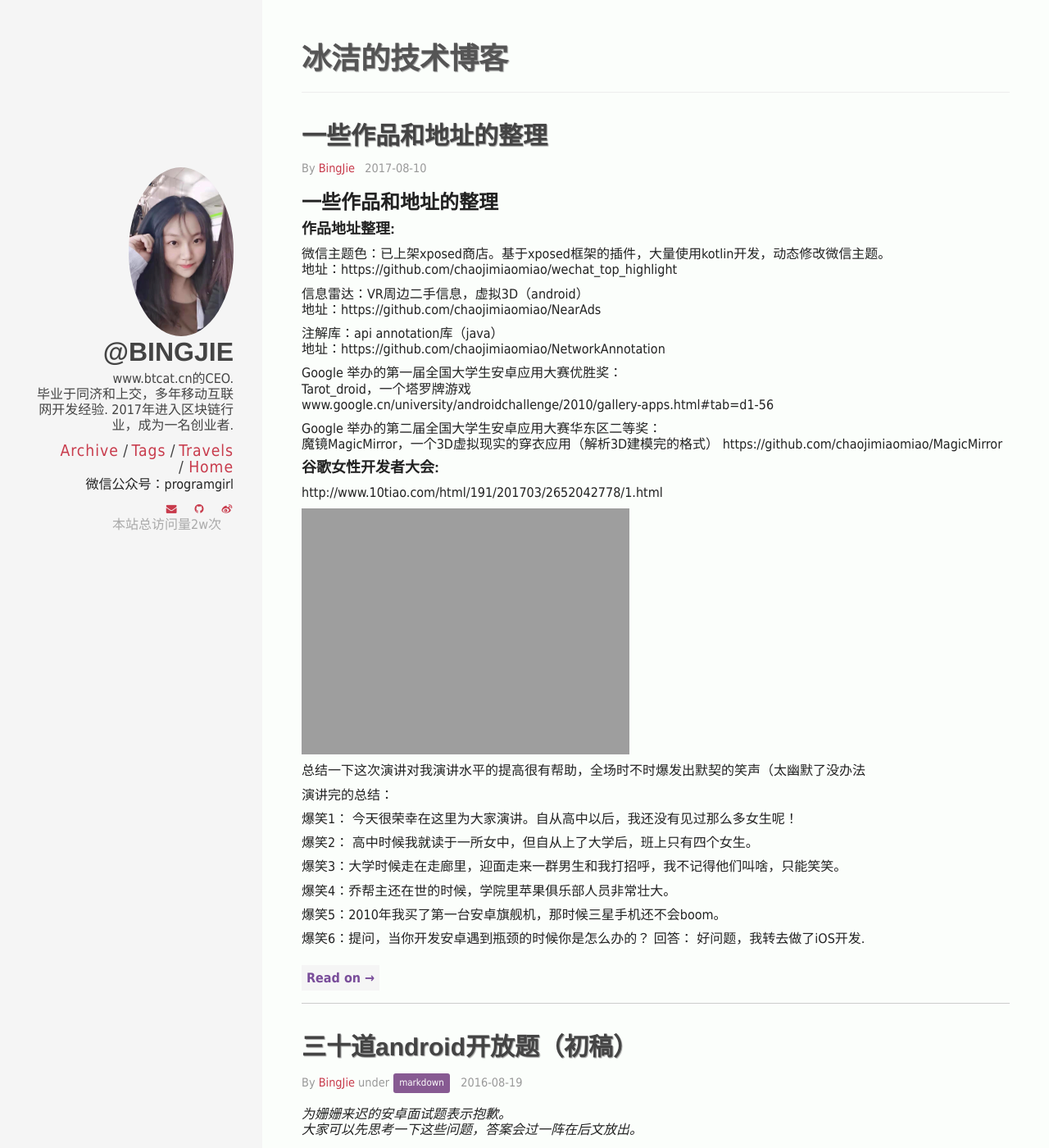
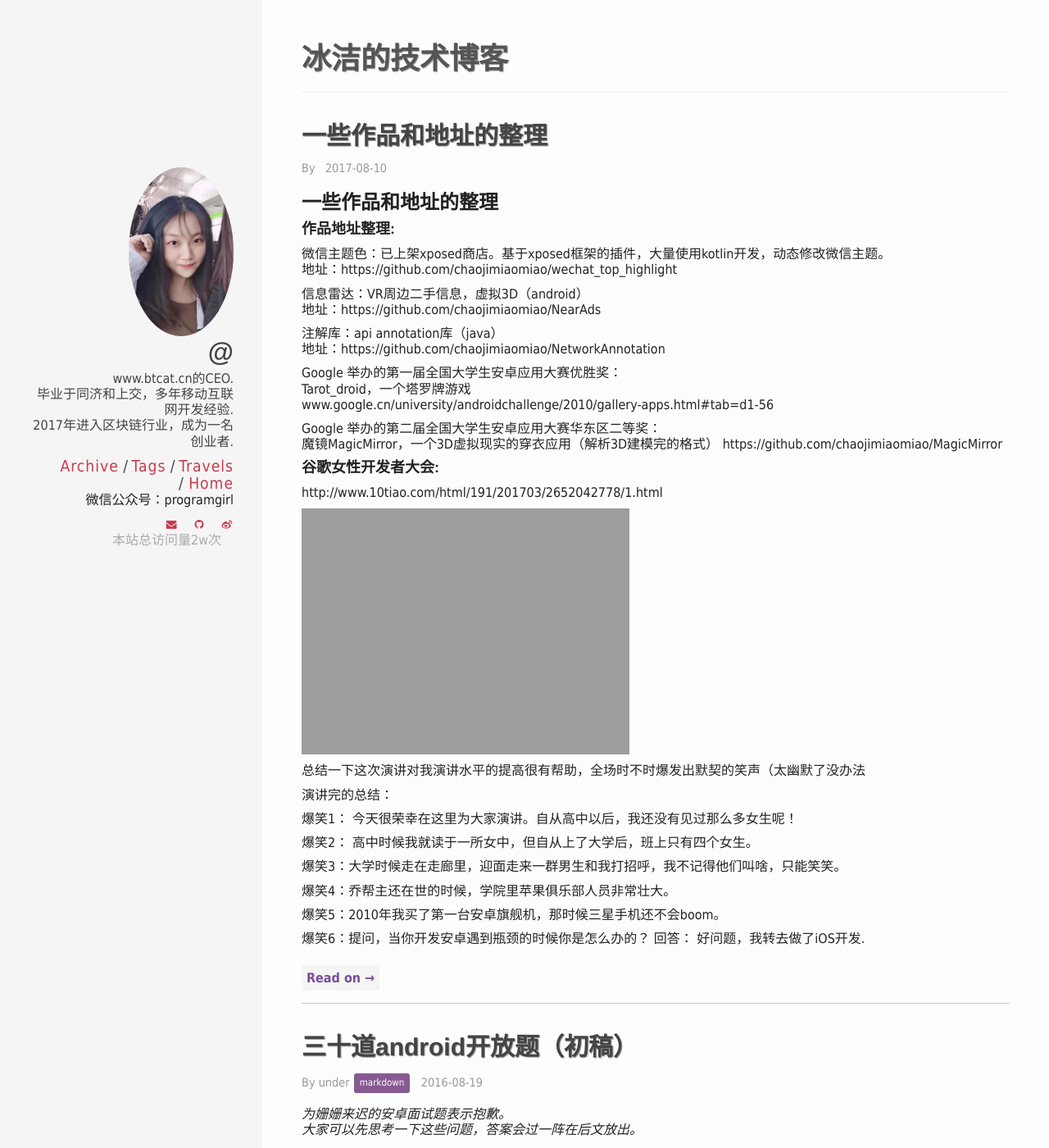
Before and after one commit to chaojimiaomiao/chaojimiaomiao.github.io, a Jekyll site: the page built from index.html, in a window 1280 px wide and 1400 px high. Shown: the whole window at 82% size. Built offline with Jekyll 4.4.1, drawn with Linux system fonts in a browser that asks for light colours; comment, search, counter and statistics services are not loaded; some of the changed text lies outside the part shown.

Commit message:
no message

```diff
--- a/_config.yml
+++ b/_config.yml
@@ -8,6 +8,7 @@ email: chaojimiaomiao@139.com
 description: > # this means to ignore newlines until "baseurl:"
  冰洁的独立技术博客，关于iOS和android。定期更新，欢迎关注。
 url: http://chaojimiaomiao.github.io # the base hostname & protocol for your site
+encoding: 'utf-8'
 
 #
 ###################################
@@ -20,7 +21,7 @@ excerpt_separator: <!--more-->
 sass:
   sass_dir: _sass
   style: compressed
-gems:
+plugins:
   - jekyll-sitemap
 
 kramdown:
@@ -36,10 +37,10 @@ kramdown:
 ####################################
 #
 owner:
-  name: BingJie
+  name:
   avatar: bio-photo.jpg
   bio: "www.btcat.cn的CEO.</br>
-  毕业于同济和上交，多年移动互联网开发经验.
+  毕业于同济和上交，多年移动互联网开发经验.</br>
   2017年进入区块链行业，成为一名创业者."
   email: chaojimiaomiao@qq.com
   disqus-shortname: chaojimiaomiao
```
